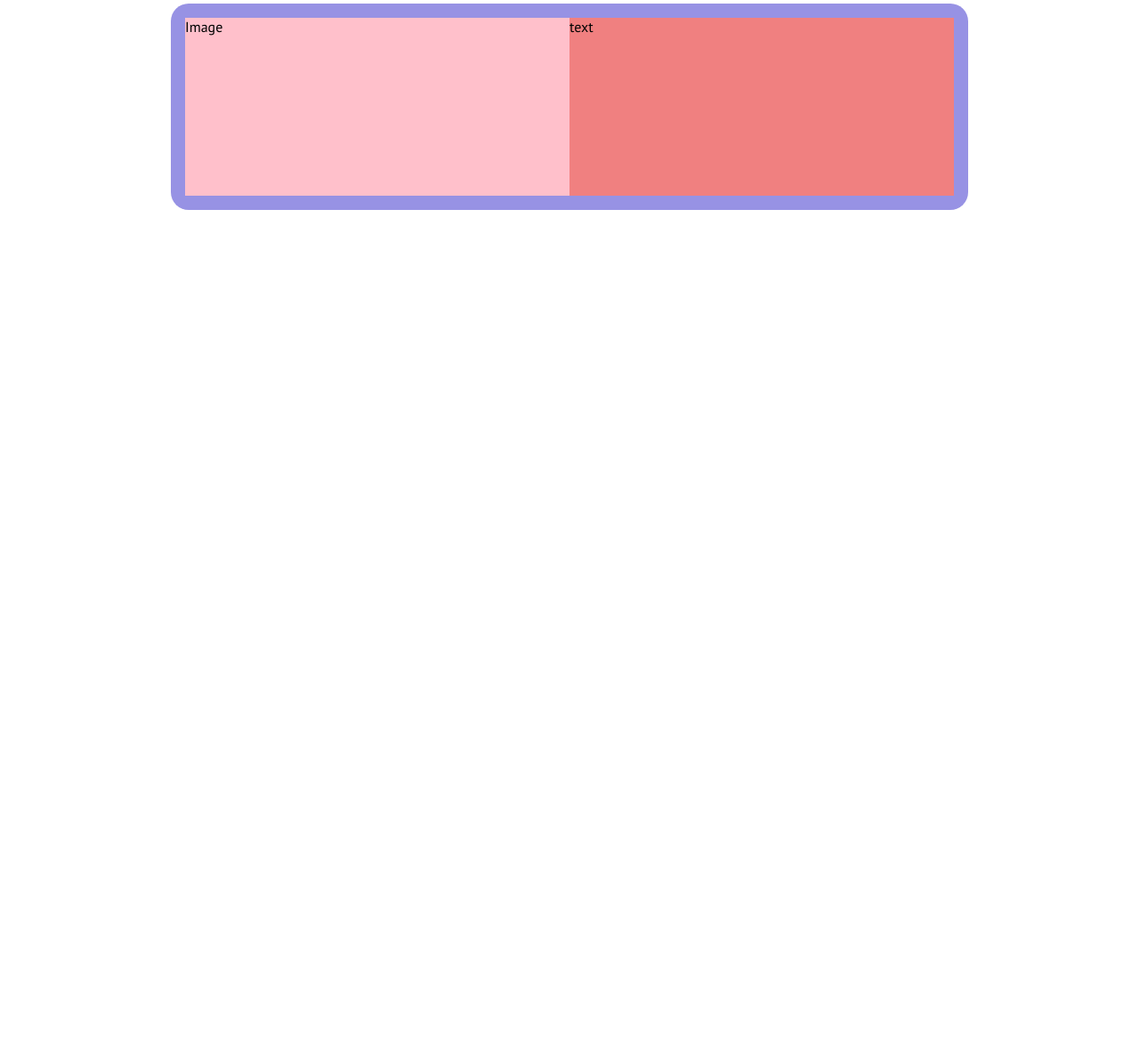
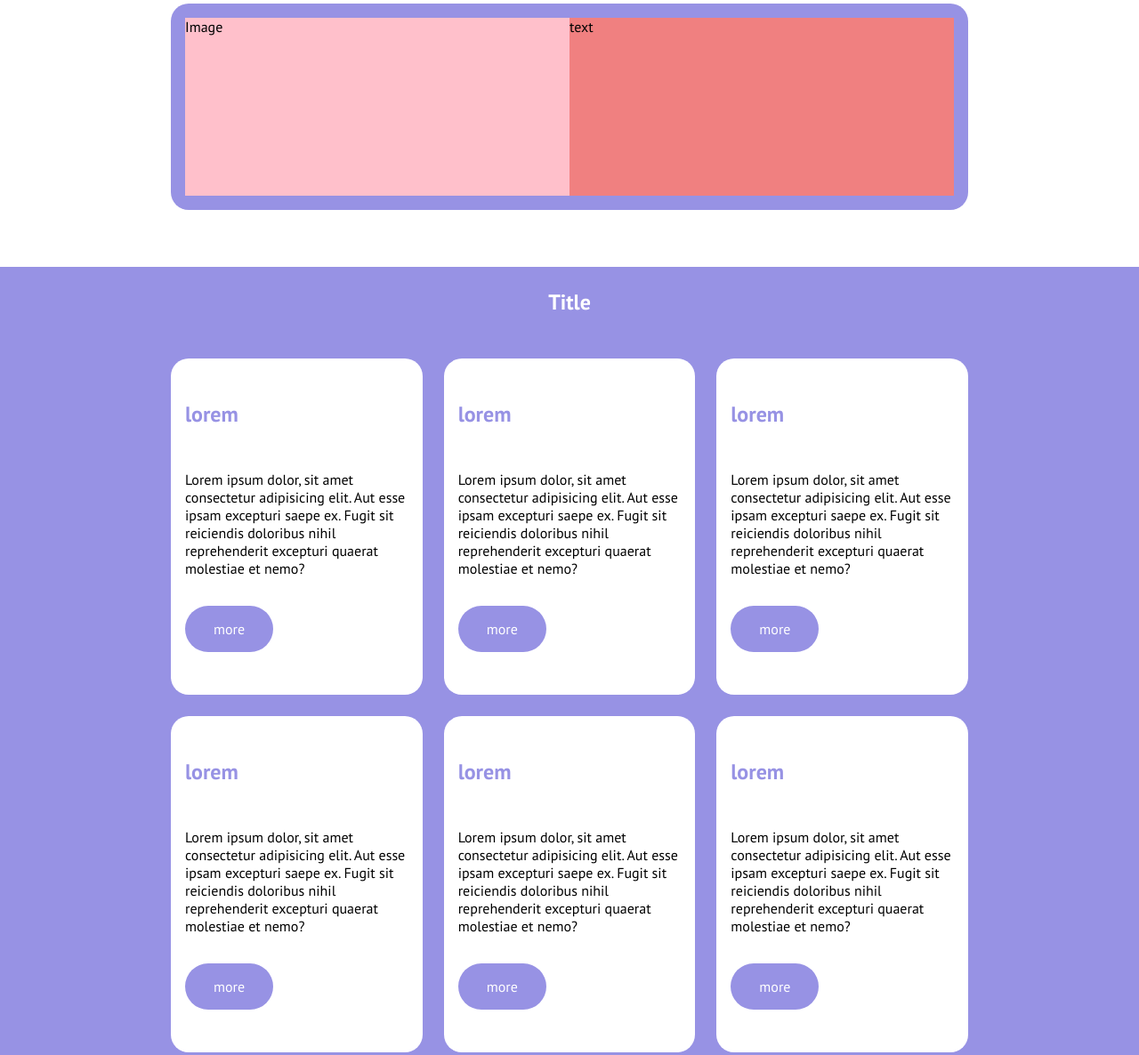
Before and after one commit to scurenza/htmlcss-responsive-layout, a plain HTML site: page index.html in a window 1280 px wide. Shown: the part 2540-3726 px from the top of the page at 89% size. Before the commit the page ends 2840 px from the top, so only its background shows below. Drawn offline with Linux system fonts and the light colour scheme.

Commit message:
cards why us complete

```diff
--- a/css/style.css
+++ b/css/style.css
@@ -45,6 +45,18 @@ a{
     text-decoration: none;
 }
 
+.mb-1{
+    margin-bottom: 1em;
+}
+
+.mt-1{
+    margin-top: 1em;
+}
+
+.pt-1{
+    padding-top: 1em;
+}
+
 .mb-2{
     margin-bottom: 2em;
 }
@@ -53,12 +65,20 @@ a{
     margin-top: 2em;
 }
 
+.mt-4{
+    margin-top: 4em;
+}
+
 .pt-3{
     padding-top: 3em;
 }
 
 .pb-3{
     padding-bottom: 3em;
+}
+
+.pb-4{
+    padding-bottom: 4em;
 }
 
 .mb-4{
@@ -204,6 +224,36 @@ header .btn{
     height: 200px;
 }
 
+/* Why-us */
+#why-us{
+    /* DEBUG */
+    width: 100%;
+}
+
+#why-us h1{
+    color: var(--white-text);
+    text-align: center;
+}
+
+#why-us .card{
+    background-color: var(--white-text);
+    color: var(--violet-section);
+    padding: 1em;
+
+    /* DEBUG */
+    width: 100%;
+}
+
+#why-us p{
+    color: #000000;
+}
+
+#why-us span{
+    color: var(--white-text);
+    display: inline-block;
+    padding: 1em 2em;
+    border-radius: 40px;
+}
 
 
 
@@ -236,6 +286,23 @@ header .btn{
     #testimonials .image-card,
     #testimonials .text-card{
         width: 50%;
+    }
+
+    /* Why-us */
+    #why-us .container{
+        display: flex;
+        flex-wrap: wrap;
+        flex-direction: row;
+        gap: 3em;
+    }
+
+    #why-us .card{
+        width: calc(100% / 2 - 1.5em);
+        margin: 0;
+    }
+
+    #why-us h1:first-child{
+        width: 100%;
     }
 
 
@@ -281,6 +348,23 @@ header .btn{
         width: 50%;
     }
 
+    /* Why-us */
+    #why-us .container{
+        display: flex;
+        flex-wrap: wrap;
+        flex-direction: row;
+        gap: 1.5em;
+    }
+
+    #why-us .card{
+        width: calc(100% / 3 - 1em);
+        margin: 0;
+    }
+
+    #why-us h1:first-child{
+        width: 100%;
+    }
+
 }
 
 /* Large Desktop */
--- a/index.html
+++ b/index.html
@@ -108,6 +108,50 @@
                 </div>
             </div>
         </section>
+
+        <!-- Fourth Section -->
+        <section id="why-us" class="violet mt-4 mb-4 pb-4">
+            <div class="container">
+                <h1 class="mb-1 pt-1">Title</h1>
+
+                <div class="card br-20 mt-2 mb-2">
+                    <h1>01</h1>
+                    <h2 class="mb-2">lorem</h2>
+                    <p>Lorem ipsum dolor, sit amet consectetur adipisicing elit. Aut esse ipsam excepturi saepe ex. Fugit sit reiciendis doloribus nihil reprehenderit excepturi quaerat molestiae et nemo?</p>
+                    <span class="btn violet mt-2 mb-2">more</span>
+                </div>
+                <div class="card br-20 mt-2 mb-2">
+                    <h1>01</h1>
+                    <h2 class="mb-2">lorem</h2>
+                    <p>Lorem ipsum dolor, sit amet consectetur adipisicing elit. Aut esse ipsam excepturi saepe ex. Fugit sit reiciendis doloribus nihil reprehenderit excepturi quaerat molestiae et nemo?</p>
+                    <span class="btn violet mt-2 mb-2">more</span>
+                </div>
+                <div class="card br-20 mt-2 mb-2">
+                    <h1>01</h1>
+                    <h2 class="mb-2">lorem</h2>
+                    <p>Lorem ipsum dolor, sit amet consectetur adipisicing elit. Aut esse ipsam excepturi saepe ex. Fugit sit reiciendis doloribus nihil reprehenderit excepturi quaerat molestiae et nemo?</p>
+                    <span class="btn violet mt-2 mb-2">more</span>
+                </div>
+                <div class="card br-20 mt-2 mb-2">
+                    <h1>01</h1>
+                    <h2 class="mb-2">lorem</h2>
+                    <p>Lorem ipsum dolor, sit amet consectetur adipisicing elit. Aut esse ipsam excepturi saepe ex. Fugit sit reiciendis doloribus nihil reprehenderit excepturi quaerat molestiae et nemo?</p>
+                    <span class="btn violet mt-2 mb-2">more</span>
+                </div>
+                <div class="card br-20 mt-2 mb-2">
+                    <h1>01</h1>
+                    <h2 class="mb-2">lorem</h2>
+                    <p>Lorem ipsum dolor, sit amet consectetur adipisicing elit. Aut esse ipsam excepturi saepe ex. Fugit sit reiciendis doloribus nihil reprehenderit excepturi quaerat molestiae et nemo?</p>
+                    <span class="btn violet mt-2 mb-2">more</span>
+                </div>
+                <div class="card br-20 mt-2 mb-2">
+                    <h1>01</h1>
+                    <h2 class="mb-2">lorem</h2>
+                    <p>Lorem ipsum dolor, sit amet consectetur adipisicing elit. Aut esse ipsam excepturi saepe ex. Fugit sit reiciendis doloribus nihil reprehenderit excepturi quaerat molestiae et nemo?</p>
+                    <span class="btn violet mt-2 mb-2">more</span>
+                </div>
+            </div>
+        </section>
     </main>
     <!-- /MAIN -->
 </body>
```
